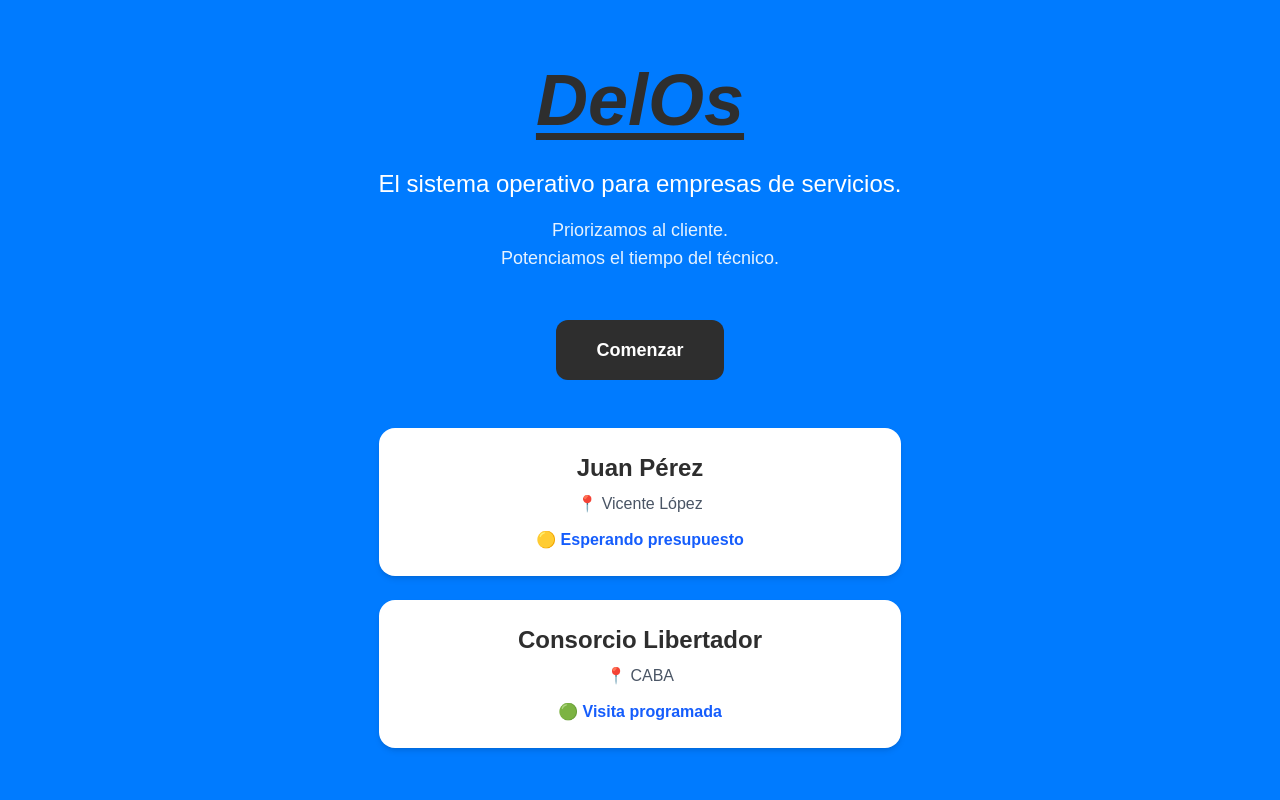
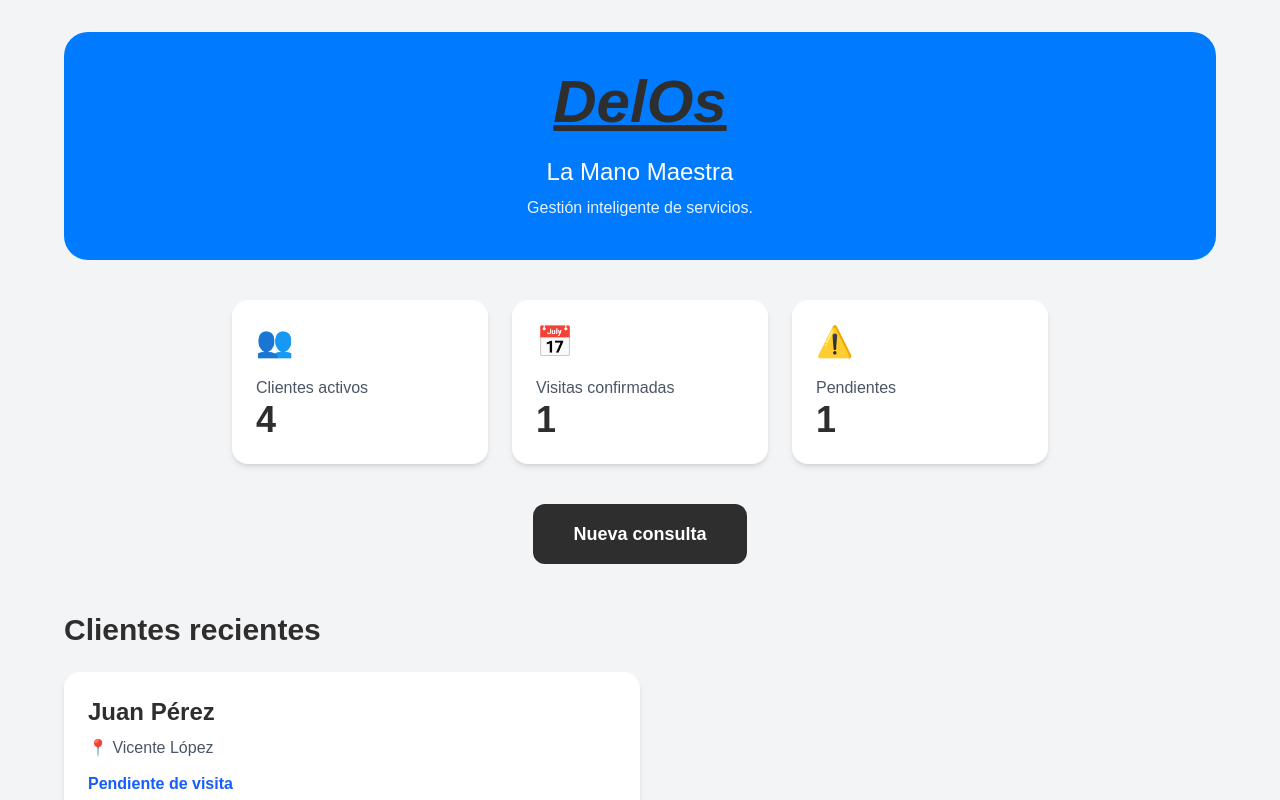
Before and after one commit to delos9292-lab/delos-web, a Next.js app: page / in a window 1280 px wide. Shown: the top 800 px of the page. Built offline with nearby package versions, Linux system fonts and the light colour scheme.

Commit message:
feat: dashboard inicial de DelOs

```diff
--- a/src/app/page.tsx
+++ b/src/app/page.tsx
@@ -3,58 +3,124 @@
 import { useState } from "react";
 import Button from "../components/Button";
 import ClientCard from "../components/ClientCard";
+import StatsCard from "../components/StatsCard";
+import { clients } from "../data/clients";
 
 export default function Home() {
+
   const [mensaje, setMensaje] = useState("");
 
+  const clientesTotales = clients.length;
+
+  const visitasConfirmadas = clients.filter(
+    (client) => client.estado === "Visita confirmada"
+  ).length;
+
+  const pendientes = clients.filter(
+    (client) => client.estado === "Pendiente de visita"
+  ).length;
+
+
   return (
-    <main className="min-h-screen bg-[#007BFF] flex items-center justify-center">
-      <div className="text-center px-8 py-16">
+    <main className="min-h-screen bg-gray-100 p-8">
 
-        <h1 className="text-7xl italic font-bold text-[#2E2E2E] underline underline-offset-8">
-          DelOs
-        </h1>
+      <div className="max-w-6xl mx-auto">
 
-        <p className="mt-8 text-2xl text-white font-light">
-          El sistema operativo para empresas de servicios.
-        </p>
 
-        <p className="mt-4 text-lg text-white/90">
-          Priorizamos al cliente.
-          <br />
-          Potenciamos el tiempo del técnico.
-        </p>
+        <header className="bg-[#007BFF] rounded-3xl p-10 text-center">
 
-        <div className="mt-12">
-          <Button
-            text="Comenzar"
-            onClick={() => setMensaje("Bienvenido a DelOs 🚀")}
-          />
-        </div>
+          <h1 className="text-6xl italic font-bold text-[#2E2E2E] underline">
+            DelOs
+          </h1>
 
-        {mensaje && (
-          <p className="mt-8 text-xl font-semibold text-white">
-            {mensaje}
+          <p className="mt-6 text-2xl text-white">
+            La Mano Maestra
           </p>
-        )}
 
-        <div className="mt-12 flex flex-col gap-6 items-center">
+          <p className="mt-2 text-white/90">
+            Gestión inteligente de servicios.
+          </p>
 
-          <ClientCard
-            nombre="Juan Pérez"
-            localidad="Vicente López"
-            estado="🟡 Esperando presupuesto"
+        </header>
+
+
+        <section className="mt-10 flex flex-wrap gap-6 justify-center">
+
+
+          <StatsCard
+            titulo="Clientes activos"
+            valor={clientesTotales}
+            icono="👥"
           />
 
-          <ClientCard
-            nombre="Consorcio Libertador"
-            localidad="CABA"
-            estado="🟢 Visita programada"
+
+          <StatsCard
+            titulo="Visitas confirmadas"
+            valor={visitasConfirmadas}
+            icono="📅"
           />
+
+
+          <StatsCard
+            titulo="Pendientes"
+            valor={pendientes}
+            icono="⚠️"
+          />
+
+
+        </section>
+
+
+
+        <div className="mt-10 text-center">
+
+          <Button
+            text="Nueva consulta"
+            onClick={() =>
+              setMensaje("Nueva solicitud recibida")
+            }
+          />
+
+          {
+            mensaje && (
+              <p className="mt-5 text-lg font-semibold">
+                {mensaje}
+              </p>
+            )
+          }
 
         </div>
 
+
+
+        <section className="mt-12">
+
+          <h2 className="text-3xl font-bold text-[#2E2E2E] mb-6">
+            Clientes recientes
+          </h2>
+
+
+          <div className="flex flex-col gap-5">
+
+            {clients.map((client) => (
+
+              <ClientCard
+                key={client.id}
+                nombre={client.nombre}
+                localidad={client.localidad}
+                estado={client.estado}
+              />
+
+            ))}
+
+
+          </div>
+
+        </section>
+
+
       </div>
+
     </main>
   );
 }
--- /dev/null
+++ b/src/components/StatsCard.tsx
@@ -0,0 +1,29 @@
+type StatsCardProps = {
+  titulo: string;
+  valor: number;
+  icono: string;
+};
+
+export default function StatsCard({
+  titulo,
+  valor,
+  icono,
+}: StatsCardProps) {
+  return (
+    <div className="rounded-2xl bg-white p-6 shadow-md w-64">
+
+      <div className="text-3xl">
+        {icono}
+      </div>
+
+      <h3 className="mt-4 text-gray-600">
+        {titulo}
+      </h3>
+
+      <p className="text-4xl font-bold text-[#2E2E2E]">
+        {valor}
+      </p>
+
+    </div>
+  );
+}
--- /dev/null
+++ b/src/data/clients.ts
@@ -0,0 +1,51 @@
+import { Client } from "@/types/client";
+
+export const clients: Client[] = [
+
+  {
+    id: 1,
+    nombre: "Juan Pérez",
+    telefono: "11-5555-5555",
+    direccion: "Av. Maipú 1200",
+    localidad: "Vicente López",
+    tipo: "Particular",
+    problema: "Se quedó sin luz en la mitad del domicilio",
+    estado: "Pendiente de visita",
+  },
+
+  {
+    id: 2,
+    nombre: "Consorcio Libertador",
+    telefono: "11-4444-4444",
+    direccion: "Libertador 3500",
+    localidad: "CABA",
+    tipo: "Consorcio",
+    problema: "Mantenimiento de tablero general y luminarias",
+    estado: "Visita confirmada",
+    fechaVisita: "30/07/2026 10:00",
+    tecnico: "Matías",
+  },
+
+  {
+    id: 3,
+    nombre: "Empresa Industrial Norte",
+    telefono: "11-3333-3333",
+    direccion: "Parque Industrial",
+    localidad: "Munro",
+    tipo: "Empresa",
+    problema: "Ampliación de línea eléctrica trifásica",
+    estado: "Presupuesto enviado",
+  },
+
+  {
+    id: 4,
+    nombre: "Constructora Delta",
+    telefono: "11-2222-2222",
+    direccion: "Obra nueva",
+    localidad: "Olivos",
+    tipo: "Constructora",
+    problema: "Instalación eléctrica completa",
+    estado: "Seguimiento",
+  },
+
+];
--- /dev/null
+++ b/src/types/client.ts
@@ -0,0 +1,36 @@
+export type ClientStatus =
+  | "Pendiente de visita"
+  | "Visita confirmada"
+  | "Presupuesto enviado"
+  | "Trabajo realizado"
+  | "Seguimiento";
+
+export type ClientType =
+  | "Particular"
+  | "Consorcio"
+  | "Empresa"
+  | "Constructora";
+
+export type Client = {
+  id: number;
+
+  nombre: string;
+
+  telefono: string;
+
+  direccion: string;
+
+  localidad: string;
+
+  tipo: ClientType;
+
+  problema: string;
+
+  estado: ClientStatus;
+
+  fechaVisita?: string;
+
+  tecnico?: string;
+
+  formaPago?: string;
+};
```
Also changed, not shown: src/components/NewClientForm.tsx (added).
